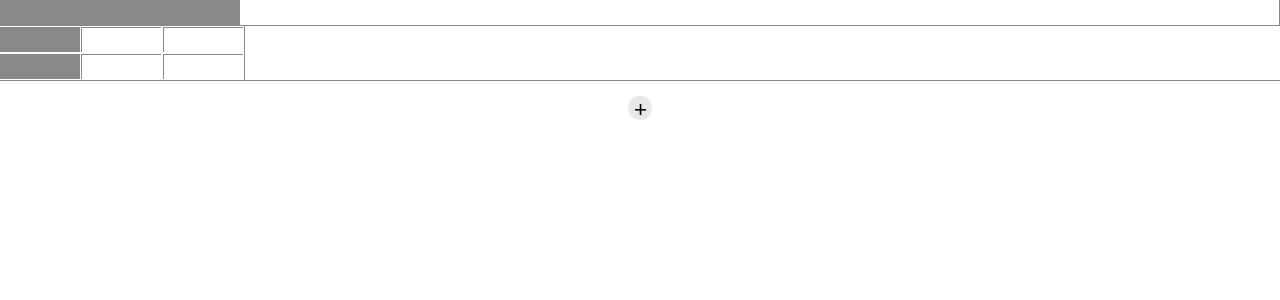
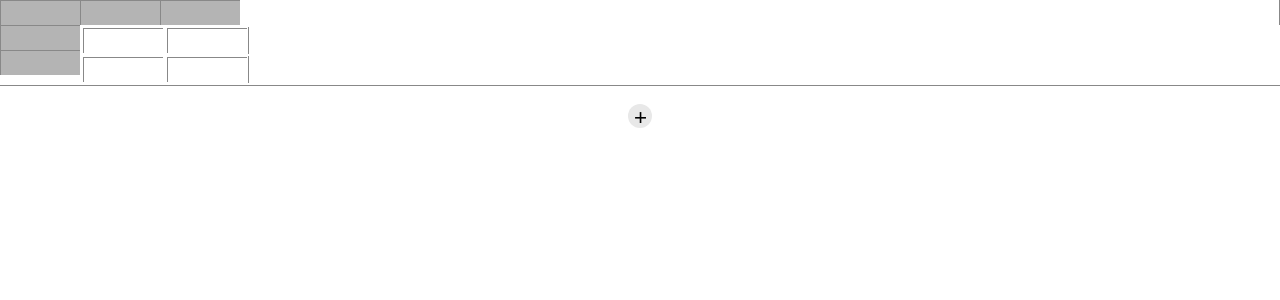
Before and after one commit to rjhee/mini_excel, a Next.js app: page /documents in a window 1280 px wide. Shown: the top 300 px of the page. Built offline with nearby package versions, Linux system fonts and the light colour scheme.

Commit message:
update cell indexing

```diff
--- a/components/cell/cell.js
+++ b/components/cell/cell.js
@@ -5,7 +5,12 @@ const Cell = (props) => {
     const {r, c} = props;
     return (
         <div className={styles.cell}>
-            <input type="text" onClick={null}/>
+            <input
+                type="text"
+                   onClick={()=>{
+                console.log('cell.js:셀 위치',c?.toUpperCase() + r);
+
+            }}/>
         </div>
     );
 };
--- a/components/cell/cell.module.css
+++ b/components/cell/cell.module.css
@@ -1,13 +1,19 @@
 .cell,.titleCell {
-    border-top: 1px solid #888;
-    border-left: 1px solid #888;
     min-width: 3rem;
     min-height: 1.5rem;
     width: 5rem;
 }
 
+.cell {
+    border-top: 1px solid #888;
+    border-left: 1px solid #888;
+}
+
+
 .titleCell {
-    background-color: #888888;
+    background-color: #b4b4b4;
+    border-top: 1px solid #888;
+    border-left: 1px solid #888;
 }
 
 .titleCell input {
--- a/components/cell/titleCell.js
+++ b/components/cell/titleCell.js
@@ -1,10 +1,14 @@
 import React from 'react';
 import styles from "./cell.module.css";
 
-const TitleCell = () => {
+const TitleCell = (props) => {
+    const {r, c} = props;
     return (
         <div className={styles.titleCell}>
-            <input type="text" onClick={null}/>
+            <input type="text" onClick={()=>{
+               c !== null && console.log('제목 셀 위치',c?.toUpperCase())
+               r !== null &&  console.log('제목 셀 위치',r);
+            }}/>
         </div>
     );
 };
--- a/components/sheet/sheet.js
+++ b/components/sheet/sheet.js
@@ -11,47 +11,61 @@ const Sheet = () => {
     const [titleColumn, setTitleColumn] = useState([]);
     const [titleRow, setTitleRow] = useState([]);
     // const [tr, setTr] = useState([[<Cell c={AZ[0]} r={1} />,<Cell c={AZ[1]} r={1} />], [<Cell c={AZ[0]} r={2} />,<Cell c={AZ[1]} r={2} />]]);
-    const [rIndex, setRIndex] = useState(1);
+    const [rIndex, setRIndex] = useState(2);
     const [cIndex, setCIndex] = useState(2);
 
     function addRow() {
         let copy = [...tr];
+        let copyTitle = [...titleRow];
         let lastTr = copy[copy.length-1];
         setRIndex(rIndex+1);
-        copy.push(lastTr);
+        let arr = [];
+        for(let i = 0; i < lastTr.length; i++){
+            arr.push(<Cell key={rIndex} c={AZ[i]} r={rIndex+1} />)
+        }
+        copyTitle.push(<TitleCell key={rIndex} c={null} r={rIndex+1}/>);
+        copy.push(arr);
+        setTitleRow(copyTitle);
         setTr(copy);
     }
 
     function addColumn() {
         let copy = [...tr];
         let copyTitle = [...titleColumn];
+        let empty = [];
         setCIndex(cIndex+1);
-        copy[0].push(<Cell c={AZ[cIndex]} r={rIndex} />);
-        copyTitle.push(<TitleCell/>);
-        setTr(copy);
+        for(let i = 0; i < copy.length; i++){
+            let copy_ = [...copy[i]];
+            copy_.push(<Cell c={AZ[cIndex]} r={i+1} />);
+            empty.push(copy_);
+        }
+        setTr(empty);
+        console.log('sheet.js:41 ->',copy);
+        copyTitle.push(<TitleCell key={cIndex} c={AZ[cIndex]} r={null}/>);
         setTitleColumn(copyTitle)
     }
 
     function makeDefaultCell() {
-        let trArr = [];
         let titleColumnArr = [];
         let titleRowArr = [];
         let arr = [];
+        let num = 0;
         for (let i = 0; i < 2; i++) {
-            for(let j = 0; j < 1; j++){
-                arr.push(<Cell c={AZ[i]} r={i+1} />)
-            }
-            titleColumnArr.push(<TitleCell/>);
-            trArr.push(arr);
+            arr.push([
+                <Cell c={AZ[num]} r={i+1} />,
+                <Cell c={AZ[num+1]} r={i+1} />
+            ])
+            titleColumnArr.push(<TitleCell key={i} c={AZ[i]} r={null}/>);
+            titleRowArr.push(<TitleCell key={i} c={null} r={i+1}/>);
         }
-        titleRowArr.push(<TitleCell/>);
         setTitleColumn(titleColumnArr);
         setTitleRow(titleRowArr);
-        setTr(trArr);
+        setTr(arr);
     }
 
     useEffect(()=> {
             makeDefaultCell();
+        console.log('sheet.js:71 ->',tr);
         },[])
 
 
@@ -63,15 +77,20 @@ const Sheet = () => {
                     <TitleCell/>
                     {titleColumn}
                 </div>
-                {tr.map((items)=>
-
-                    <tr className={styles.tr}>
-                        {titleRow}
-                        {items.map((item)=>
-                            <td className={styles.td}>{item}</td>
-                            )}
-                    </tr>
-                )}
+                <div className={styles.titleRowCover}>
+                    <div className={styles.tr}>{titleRow}</div>
+                    <table className={styles.table}>
+                        <tbody className={styles.table}>
+                        {tr.map((items, i)=>
+                            <tr key={i} className={styles.tr}>
+                                {items.map((item, j)=>
+                                    <td key={j} className={styles.td}>{item}</td>
+                                )}
+                            </tr>
+                        )}
+                        </tbody>
+                    </table>
+                </div>
             </div>
             <div className={styles.addColBtn}>
                 <AddButton onClick={addColumn}/>
--- a/components/sheet/sheet.module.css
+++ b/components/sheet/sheet.module.css
@@ -1,13 +1,17 @@
-
+.table {
+    border: none;
+}
 
 .rowCover {
     position: relative;
+}
+.titleRowCover{
+    display: flex;
 }
 
 .titleRow {
     display: flex;
     border-right: 1px solid #888888;
-    border-bottom: 1px solid #888888;
 }
 
 .row {
```
